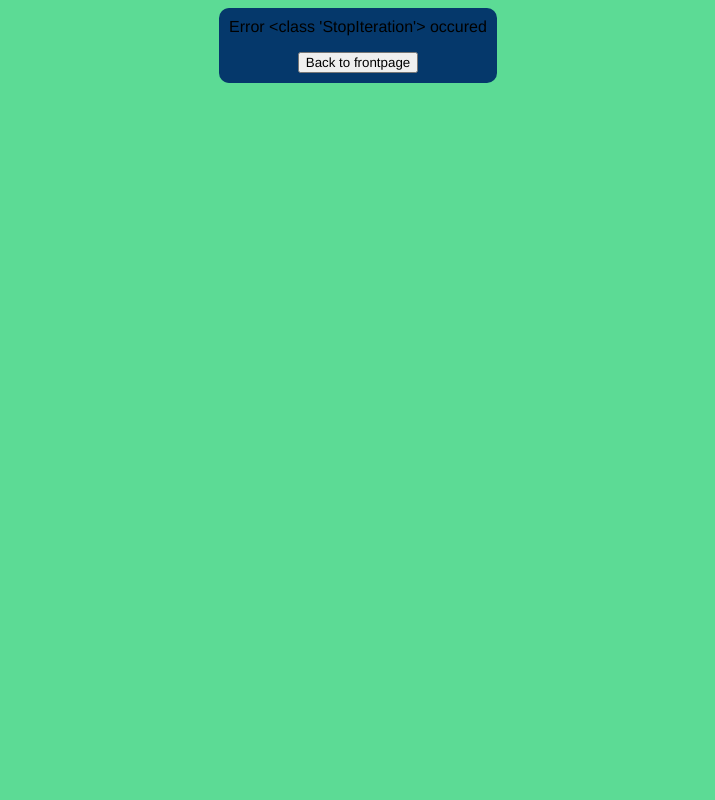
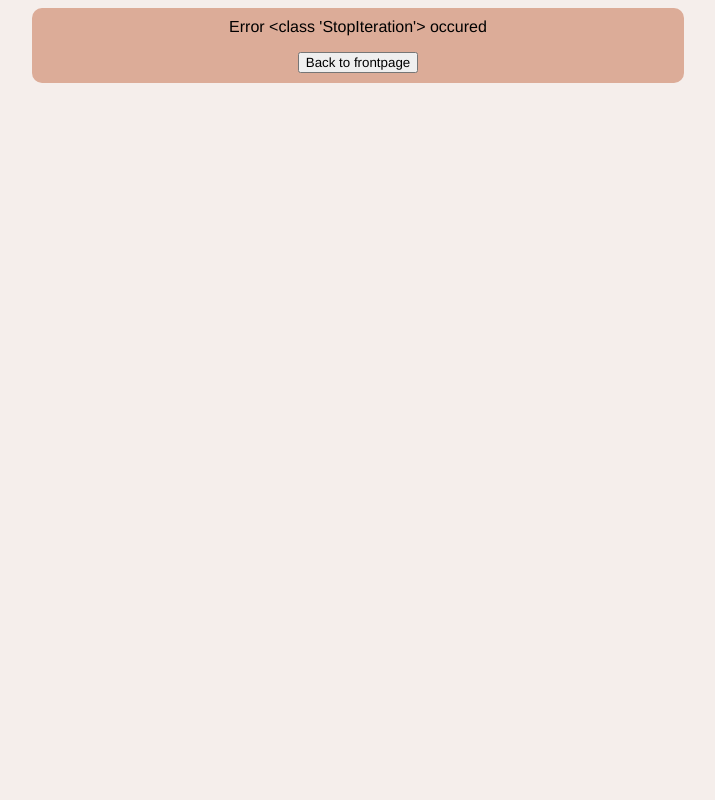
Before and after one commit to uberballo/status-file, a Flask app: page /packages/1 in a window 1280 px wide. Shown: the whole page, without its empty margins (282-997 px from the left). Run offline with Flask 2, Linux system fonts and the light colour scheme.

Commit message:
Changed the colors

```diff
--- a/application/packageParser.py
+++ b/application/packageParser.py
@@ -22,7 +22,7 @@ def parsePackages(fileLocation):
                    foundDependencies = re.search(r'(?<=Depends: ).*', line).group()
                    foundDependencies = re.sub('\s|\((.*?)\)', '', foundDependencies)
                    #For now both of the dependencies is included
-                   dependencies = re.split(',|\|', foundDependencies)
+                   dependencies = re.split(',', foundDependencies)
                    #removing duplicates
                    dependencies = list(set(dependencies))
                 if re.match(r'^Description: (.*)', line):
--- a/application/static/styles/frontpage.css
+++ b/application/static/styles/frontpage.css
@@ -6,15 +6,15 @@
         margin: auto;
         padding: 10px;
         border: 3px Gray;
-        background-color: #05386B;
+        background-color:#dcac98;
         border-radius: 25px;
         display: table;
 }
 
 body{
-        background-color:#5CDB95;
+        background-color:#eee2dc8f;
 }
 
 p,form {
-        color:#EDF5E1
+        color:#0c0909;
 }
--- a/application/static/styles/index.css
+++ b/application/static/styles/index.css
@@ -4,7 +4,7 @@
 
 
 body{
-    background-color:#5CDB95
+    background-color:#eee2dc8f;
 }
 
 .container{
@@ -13,12 +13,13 @@ body{
     margin: auto;
     padding: 10px;
     border: 3px Gray;
-    background-color: #05386B;
+    background-color:#dcac98;
     border-radius:10px;
+    width:50%;
 }
 .packageList{
     list-style-type:none;
-    background-color:#379683;
+    background-color:#ec7266;
     color:#EDF5E1;
     padding: 5px;
     border-radius:10px;
```
Also changed, not shown: application/static/styles/package.css (+8 -8 lines).
